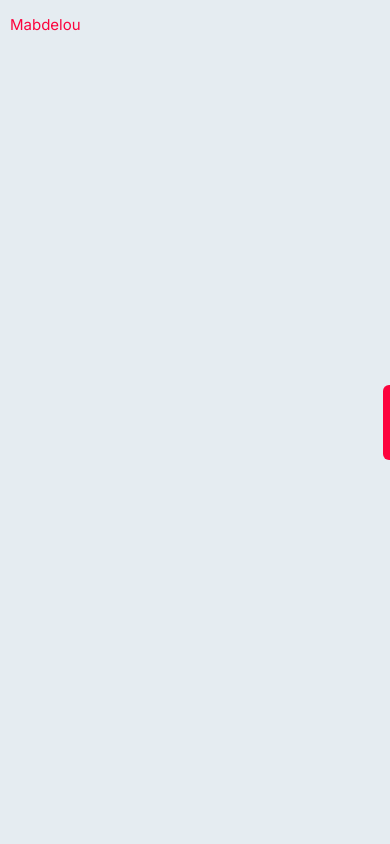
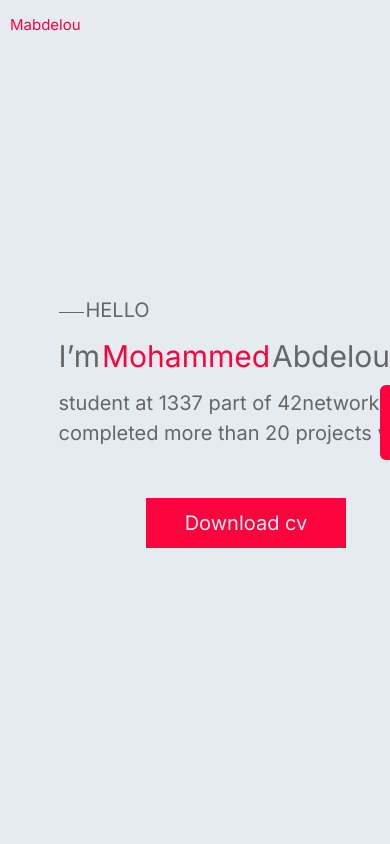
Before and after one commit to mabdelou/Portfolio, a Next.js app in the folder frontend/: page / in a window 390 px wide. Shown: the top 844 px of the page. Built offline with nearby package versions, Linux system fonts and the light colour scheme.

Commit message:
fix small issues at shortnavbar
Day-5 14:36

```diff
--- a/frontend/app/Page/About/About.tsx
+++ b/frontend/app/Page/About/About.tsx
@@ -7,15 +7,15 @@ export default function About() {
   return (
 
     <div className="relative w-[100vw] h-[850px]">
-      <div className="relative flex w-[100vw] h-[100px] bg-[#E5ECF1] items-center justify-center">
+      {/* <div className="relative flex w-[100vw] h-[100px] bg-[#E5ECF1] items-center justify-center">
         <div className="relative w-[30px] h-[1px] bg-[#FC033D] mt-[35px]"></div>
         <p className="relative text-[#FC033D] text-[50px] ml-[25px] text-center">
           About
         </p>
         <div className="relative w-[30px] h-[1px] bg-[#FC033D] ml-[25px] mt-[35px]"></div>
-      </div>
-      <div className="relative w-[100vw] h-[750px] bg-[#E5ECF1]">
-        <div className="relative flex w-[100vw] h-[750px]">
+      </div> */}
+      <div className="relative w-[100vw] h-[calc(100vh-50px)] bg-[#E5ECF1]">
+        <div className="relative flex w-[100vw] h-[calc(100vh-50px)]">
           <Info_/>
           <Image/>
         </div>
--- a/frontend/app/PhoneNavBar/DisplaySNB/DisplaySNB.tsx
+++ b/frontend/app/PhoneNavBar/DisplaySNB/DisplaySNB.tsx
@@ -19,7 +19,7 @@ const Display = () =>
 export default function DisplaySNB() {
     return (
       <button
-        className="fixed sm:hidden top-[calc((100vh-75px)/2)] w-[7.5px] right-[0px] h-[75px] bg-[#FC033D] rounded-l-md z-30"
+        className="fixed sm:hidden top-[calc((100vh-75px)/2)] w-[10px] h-[75px] right-[0px] bg-[#FC033D] rounded-l-md z-30"
         onClick={()=>{Display();}}>
       </button>
     );
--- a/frontend/app/PhoneNavBar/PhoneNavBar.tsx
+++ b/frontend/app/PhoneNavBar/PhoneNavBar.tsx
@@ -1,9 +1,9 @@
 'use client'
 
 import { useEffect, useState } from 'react';
-
 import DisplaySNB from "./DisplaySNB/DisplaySNB";
-import ShortNavBar from "./ShortNavBar/ShortNavBar";
+import ShortNavBar, {Close} from "./ShortNavBar/ShortNavBar";
+import '/app/PhoneNavBar/Style/Style.css'
 
 export default function PhoneNavBar() {
   // const [NumberOfRenders, setNumberOfRenders] = useState<number>(0);
@@ -11,13 +11,9 @@ export default function PhoneNavBar() {
   {
     const interval = setInterval(()=>{
       const ShortNavBarID = document.getElementById('ShortNavBarID');
-      const DisplaySNB = document.getElementById('DisplaySNB');
-      if(window.innerWidth >= 640 && ShortNavBarID && DisplaySNB)
-      {
-        ShortNavBarID.style.display = "none";
-        DisplaySNB.style.right = "0px";
-      }
-    },250);
+      if(window.innerWidth >= 640 && ShortNavBarID)
+        Close();
+    },500);
     return ()=>
     {
       clearInterval(interval);
--- a/frontend/app/PhoneNavBar/ShortNavBar/ShortNavBar.tsx
+++ b/frontend/app/PhoneNavBar/ShortNavBar/ShortNavBar.tsx
@@ -2,7 +2,7 @@
 
 import '/app/PhoneNavBar/Style/Style.css'
 
-const Display = () =>
+export const Close = () =>
 {
   const ShortNavBarID = document.getElementById('ShortNavBarID');
   const SNBContent = document.getElementById('SNBContent');
@@ -21,7 +21,7 @@ export default function ShortNavBar() {
         <div className="relative overflow-hidden block mx-auto space-y-[25px] w-[auto] h-[auto] rounded-tl-lg">
             <button
                     className="relative w-[25px] h-[25px] rounded-br-md bg-[#666666] text-[#E5ECF1]"
-                    onClick={()=>{Display();}}>
+                    onClick={()=>{Close();}}>
                 X
             </button>
             <div id="SNBContent" className="relative block space-y-[15px] mx-auto w-[auto] h-[auto]">
--- a/frontend/app/PhoneNavBar/Style/Style.css
+++ b/frontend/app/PhoneNavBar/Style/Style.css
@@ -20,14 +20,3 @@
     0%{opacity: 1;}
     100%{opacity: 0;}
 }
-
-@keyframes move_button_I
-{
-    0%{right: -125px;}
-    100%{right: 0px;}
-}
-@keyframes move_button_II
-{
-    0%{right: 0px;}
-    100%{right: -125px;}
-}
--- a/frontend/app/globals.css
+++ b/frontend/app/globals.css
@@ -17,6 +17,7 @@
 }
 
 body {
+  overflow: hidden;
   color: rgb(var(--foreground-rgb));
   background: linear-gradient(
       to bottom,
--- a/frontend/app/page.tsx
+++ b/frontend/app/page.tsx
@@ -7,7 +7,7 @@ export default function Main() {
     <main className="relative overflow-hidden bg-[#E5ECF1] text-[#666666] text-[15px] w-[100vw] h-[calc((750px*7)+700px+85px)]">
         <Navbar/>
         <PhoneNavBar/>
-        {/* <Page/> */}
+        <Page/>
     </main>
   )
 }
```
